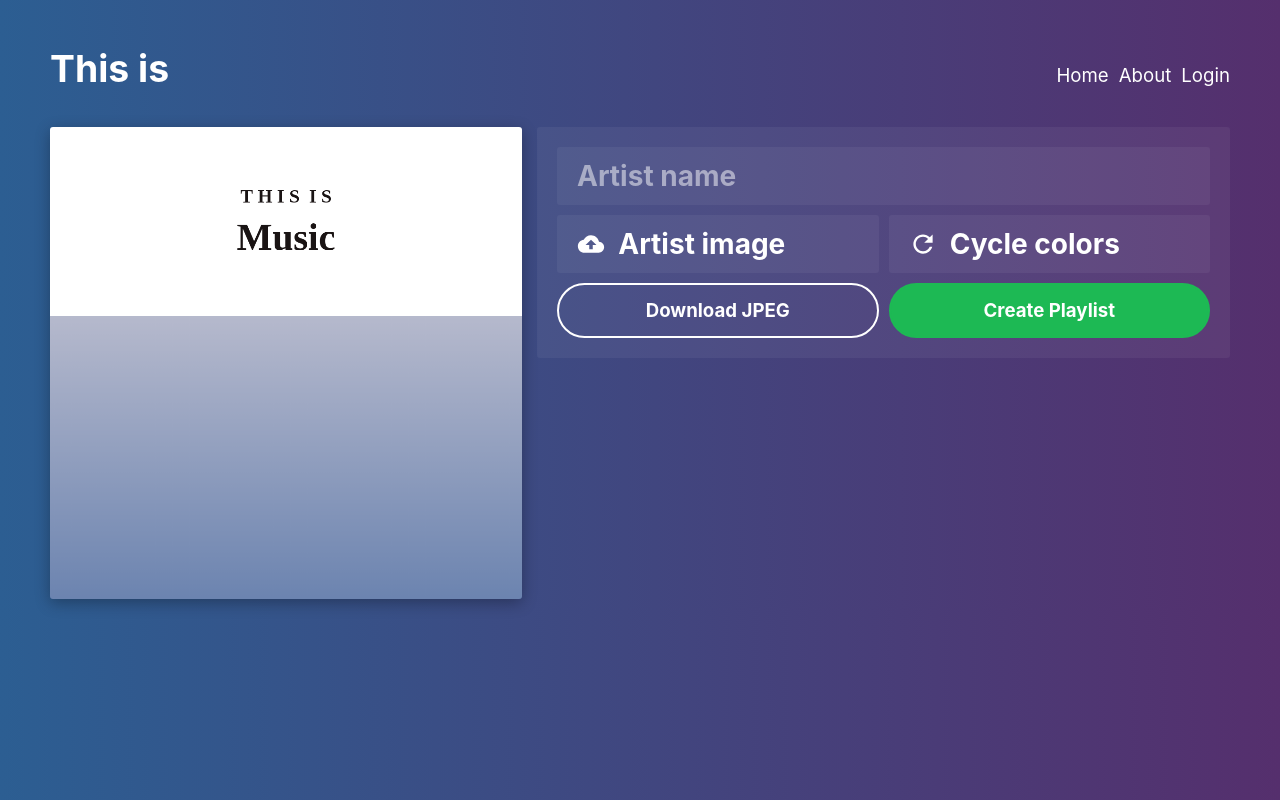
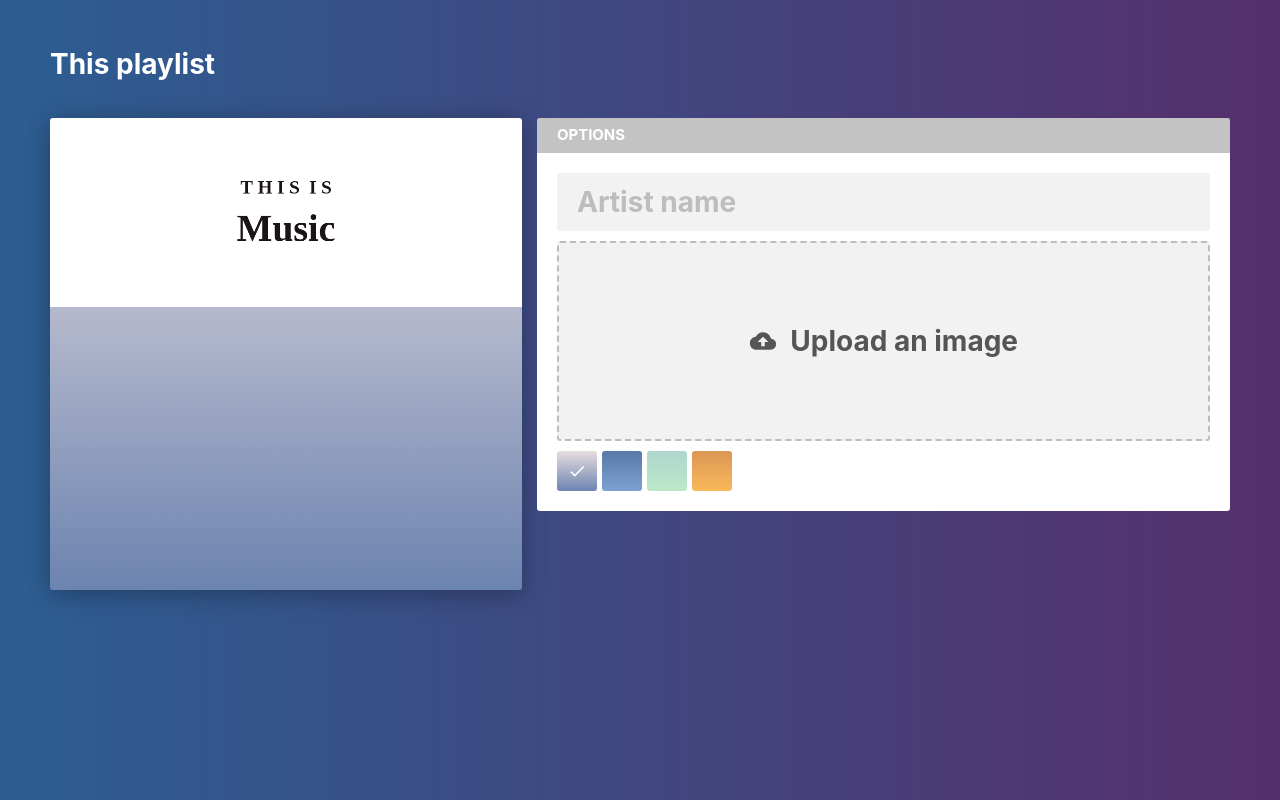
Before and after one commit to johnsylvain/pop-cover, a React app in the folder client/: page / in a window 1280 px wide. Built offline with nearby package versions, Linux system fonts and the light colour scheme.

Commit message:
FEAT: clean up component code

```diff
--- a/client/package.json
+++ b/client/package.json
@@ -14,8 +14,9 @@
     "sass": "^1.21.0"
   },
   "dependencies": {
-    "react": ">= 16.3.0",
+    "react": ">= 16.8",
     "react-dom": ">= 16.3.0",
+    "react-dropzone": "^10.1.5",
     "styled-components": "^4.3.1"
   }
 }
--- a/client/src/canvas/CoverArt.js
+++ b/client/src/canvas/CoverArt.js
@@ -4,13 +4,12 @@ export class CoverArt {
     this.context = canvas.getContext('2d');
     this.defaultName = 'Music';
     this.artistName = this.defaultName;
-    this.gradients = [
-      ['#E7DDE0', '#6C84B0'],
-      ['#5878A7', '#7DA2D2'],
-      ['#AED6CD', '#BCE8C8'],
-      ['#DC9655', '#F8B95A']
-    ];
-    this.currentGradient = 0;
+    this.gradient = ['#E7DDE0', '#6C84B0'];
+
+    const dpr = window.devicePixelRatio || 1;
+    this.canvas.width = this.canvas.width * dpr;
+    this.canvas.height = this.canvas.height * dpr;
+
     this.render();
   }
 
@@ -24,8 +23,8 @@ export class CoverArt {
     this.render();
   }
 
-  cycleGradients() {
-    this.currentGradient = (this.currentGradient + 1) % this.gradients.length;
+  setGradient(gradient) {
+    this.gradient = gradient;
     this.render();
   }
 
@@ -36,24 +35,24 @@ export class CoverArt {
     if (this.artistImage) {
       const ratio = this.canvas.width / this.artistImage.width;
       const height = this.artistImage.height * ratio;
-      this.context.drawImage(this.artistImage, 0, 300, this.canvas.width, height);
+      this.context.drawImage(this.artistImage, 0, this.canvas.height * 0.3, this.canvas.width, height);
     }
 
-    this.context.font = '600 40px "Avenir Next"';
+    this.context.font = `600 ${this.canvas.height * 0.04}px "Avenir Next"`;
     this.context.fillStyle = '#1A1414'
 
     this.context.textAlign = "center";
-    this.context.fillText("T H I S  I S", this.canvas.width / 2, 160);
+    this.context.fillText("T H I S  I S", this.canvas.width / 2, this.canvas.height * 0.16);
 
-    this.context.font = '700 80px "Avenir Next"';
-    this.context.fillText(this.artistName, this.canvas.width / 2, 260);
+    this.context.font = `700 ${this.canvas.height * 0.08}px "Avenir Next"`;
+    this.context.fillText(this.artistName, this.canvas.width / 2, this.canvas.height * 0.26);
 
-    const gradient = this.context.createLinearGradient(0, 0, 0, 1000);
-    gradient.addColorStop(0, this.gradients[this.currentGradient][0]);
-    gradient.addColorStop(1, this.gradients[this.currentGradient][1]);
+    const gradient = this.context.createLinearGradient(0, 0, 0, this.canvas.height);
+    gradient.addColorStop(0, this.gradient[0]);
+    gradient.addColorStop(1, this.gradient[1]);
 
     this.context.fillStyle = gradient;
-    this.context.fillRect(0, 400, this.canvas.width, 600);
+    this.context.fillRect(0, this.canvas.height * 0.4, this.canvas.width, this.canvas.height * 0.6);
 
     this.context.fillStyle = "white";
     this.context.fillRect(0, 0, this.canvas.width, this.canvas.height);
--- a/client/src/components/Art.js
+++ b/client/src/components/Art.js
@@ -7,20 +7,19 @@ import { useCoverArt } from '../context/cover-art';
 
 const Canvas = styled.canvas`
   width: 100%;
-  box-shadow: 0px 4px 15px rgba(0, 0, 0, 0.3);
+  box-shadow: 0px 4px 25px rgba(0, 0, 0, 0.3);
   border-radius: 3px;
 `;
 
-export const Art = ({ name, image }) => {
+export const Art = () => {
   const canvasRef = useRef(null);
-  const [{ coverArt }, dispatch] = useCoverArt();
+  const [coverArt, setCoverArt] = useState();
+  const [{ name, image, backdrop }, dispatch] = useCoverArt();
+  const dimensions = 1000;
 
   useEffect(() => {
     if (canvasRef.current) {
-      dispatch({
-        type: 'SET_COVER_ART',
-        payload: new CoverArt(canvasRef.current)
-      })
+      setCoverArt(new CoverArt(canvasRef.current))
     }
   }, [canvasRef]);
 
@@ -32,11 +31,17 @@ export const Art = ({ name, image }) => {
 
   useEffect(() => {
     if (coverArt) {
+      coverArt.setGradient(backdrop);
+    }
+  }, [backdrop, coverArt]);
+
+  useEffect(() => {
+    if (coverArt) {
       coverArt.setArtistImage(image);
     }
-  }, [image, coverArt])
+  }, [image, coverArt]);
 
   return (
-    <Canvas ref={canvasRef} width={1000} height={1000}></Canvas>
+    <Canvas ref={canvasRef} width={dimensions} height={dimensions}></Canvas>
   )
 }
--- a/client/src/components/Controls.js
+++ b/client/src/components/Controls.js
@@ -1,58 +1,125 @@
-import React, { useRef } from 'react';
+import React, { useRef, useEffect, useCallback } from 'react';
+import styled from 'styled-components';
+import { useDropzone } from 'react-dropzone';
 
 import { useCoverArt } from '../context/cover-art';
 
-import { Upload, Refresh } from './Icon';
+import { Upload, Check } from './Icon';
+
+const StyledControls = styled.div`
+  border-radius: 3px;
+  background: rgba(255, 255, 255, 0.05);
+  background: white;
+
+  > .title {
+    background: rgba(135, 135, 135, 0.5);
+    color: white;
+    padding: 10px 20px;
+    font-weight: 700;
+    text-transform: uppercase;
+    font-size: 0.8rem;
+  }
+`;
+
+const Gradient = styled.div`
+  width: 40px;
+  height: 40px;
+  background: linear-gradient(180deg, ${props => props.gradient[0]} 0%, ${props => props.gradient[1]} 100%);
+  border-radius: 3px;
+  cursor: pointer;
+  display: flex;
+  align-items: center;
+  justify-content: center;
+  margin-right: 5px;
+`;
+
+const Gradients = styled.div`
+  display: flex;
+  flex-wrap: wrap;
+`;
 
 export const Controls = () => {
   const imageInputRef = useRef();
-  const [{ coverArt }] = useCoverArt();
+  const labelRef = useRef();
+  const onDrop = useCallback(([file]) => {
+    if (file.type === 'image/png') {
+      const url = window.URL.createObjectURL(file)
+      const image = new Image();
+      image.src = url;
+      image.addEventListener('load', () => {
+        dispatch({
+          type: 'SET_IMAGE',
+          payload: image
+        });
+      });
+    }
+  });
+  const { getRootProps, getInputProps, isDragActive } = useDropzone({ onDrop });
+  const [{ backdrops, backdrop, image }, dispatch] = useCoverArt();
 
-  const createImage = () => {
-    const url = window.URL.createObjectURL(imageInputRef.current.files[0])
-    const image = new Image();
-    image.src = url;
-    image.addEventListener('load', () => {
-      coverArt.setArtistImage(image)
+  const setBackdrop = (gradient) => {
+    dispatch({
+      type: 'SET_BACKDROP',
+      payload: gradient
     });
   }
 
-  const downloadImage = (data, filename = 'untitled.jpeg') => {
+  const setName = (name) => {
+    dispatch({
+      type: 'SET_NAME',
+      payload: name
+    });
+  }
+
+  const downloadImage = (data, filename) => {
     const a = document.createElement('a');
     a.href = data;
     a.download = filename;
-    document.body.appendChild(a);
     a.click();
-    document.body.removeChild(a);
   }
 
   return (
-    <div className="controls">
+    <StyledControls>
+      <div className="title">options</div>
+
       <div className="inputs">
-        <input type="text" className="input" placeholder="Artist name" onChange={event => coverArt.setArtistName(event.target.value.trim())} />
+        <input type="text" className="input" placeholder="Artist name" onChange={event => setName(event.target.value.trim())} />
+        <div {...getRootProps()}>
+          <input {...getInputProps()} className="input" id="artist-image" accept=".png"/>
+          <label htmlFor="artist-image" ref={labelRef}>
+            {isDragActive
+              ? <span>Drop!</span>
+              : image
+                ? <span>1 image added</span>
+                : <>
+                    <Upload />
+                    &nbsp;
+                    Upload an image
+                  </>
+            }
+          </label>
+        </div>
 
-        <input type="file" className="input" id="artist-image" accept=".png" ref={imageInputRef} onChange={createImage} />
-        <label htmlFor="artist-image">
-          <Upload />
-          &nbsp;
-          Artist image
-        </label>
-
-        <button className="input">
-          <Refresh />
-          &nbsp;
-          Cycle colors
-        </button>
-
-        <button className="button" onClick={() => {
-          downloadImage(
-            coverArt.export(),
-            `this-is-${coverArt.artistName.toLowerCase().replace(' ', '-')}.jpeg`
-           );
-        }}>Download JPEG</button>
-
-        <button className="button button--primary">Create Playlist</button>
+        <Gradients>
+          {backdrops.map(gradient => (
+            <Gradient
+              key={gradient}
+              gradient={gradient}
+              onClick={() => setBackdrop(gradient)}
+            >{gradient === backdrop && <Check />}</Gradient>
+          ))}
+        </Gradients>
       </div>
-    </div>
+    </StyledControls>
   )
 }
+
+
+  // <button className="button" onClick={() => {
+  //   downloadImage(
+  //     coverArt.export(),
+  //     `this-is-${coverArt.artistName.toLowerCase().replace(' ', '-')}.jpeg`
+  //          );
+  //       }}>Download JPEG</button>
+
+  //       <button className="button button--primary">Create Playlist</button>
--- a/client/src/components/Icon.js
+++ b/client/src/components/Icon.js
@@ -1,13 +1,13 @@
 import React from 'react';
 
 export const Upload = () => (
-  <svg xmlns="http://www.w3.org/2000/svg" viewBox="0 0 512 512" fill="#ffffff" width="1em" height="1em">
+  <svg xmlns="http://www.w3.org/2000/svg" viewBox="0 0 512 512" fill="#555555" width="1em" height="1em">
     <path d="M403.002 217.001C388.998 148.002 328.998 96 256 96c-57.998 0-107.998 32.998-132.998 81.001C63.002 183.002 16 233.998 16 296c0 65.996 53.999 120 120 120h260c55 0 100-45 100-100 0-52.998-40.996-96.001-92.998-98.999zM288 276v76h-64v-76h-68l100-100 100 100h-68z" />
   </svg>
 );
 
-export const Refresh = () => (
+export const Check = () => (
   <svg xmlns="http://www.w3.org/2000/svg" viewBox="0 0 512 512" fill="#ffffff" width="1em" height="1em">
-    <path d="M256 388c-72.597 0-132-59.405-132-132 0-72.601 59.403-132 132-132 36.3 0 69.299 15.4 92.406 39.601L278 234h154V80l-51.698 51.702C348.406 99.798 304.406 80 256 80c-96.797 0-176 79.203-176 176s78.094 176 176 176c81.045 0 148.287-54.134 169.401-128H378.85c-18.745 49.561-67.138 84-122.85 84z" />
+    <path d="M186.301 339.893L96 249.461l-32 30.507L186.301 402 448 140.506 416 110z"/>
   </svg>
-);
+)
--- a/client/src/components/Page.js
+++ b/client/src/components/Page.js
@@ -5,26 +5,26 @@ const Header = styled.header`
   display: flex;
   align-items: baseline;
   padding: 40px 0;
+
+  & > h1 {
+    font-size: 1.5rem;
+    font-weight: 700;
+    flex-grow: 1;
+  }
+
 `;
 
 const Container = styled.div`
   max-width: 1200px;
   margin: 0 auto;
   padding: 10px;
-`
+`;
 
 export const Page = ({ children }) => {
   return (
     <Container>
       <Header>
-        <h1>This is</h1>
-        <nav>
-          <ul>
-            <li>Home</li>
-            <li>About</li>
-            <li>Login</li>
-          </ul>
-        </nav>
+        <h1>This playlist</h1>
       </Header>
       <main>{children}</main>
     </Container>
--- a/client/src/context/cover-art.js
+++ b/client/src/context/cover-art.js
@@ -2,14 +2,34 @@ import React, { useContext, useReducer } from 'react';
 
 const Context = React.createContext();
 
+const backdrops = [
+  ['#E7DDE0', '#6C84B0'],
+  ['#5878A7', '#7DA2D2'],
+  ['#AED6CD', '#BCE8C8'],
+  ['#DC9655', '#F8B95A']
+];
+
 const initialState = {
   name: '',
   image: null,
-  gradient: 0,
-  coverArt: null
+  backdrop: backdrops[0],
+  backdrops
 }
 
-export const CoverArtProvider = ({ children, reducer }) => {
+function reducer(state, action) {
+  switch(action.type) {
+    case 'SET_BACKDROP':
+      return { ...state, backdrop: action.payload }
+    case 'SET_NAME':
+      return { ...state, name: action.payload }
+    case 'SET_IMAGE':
+      return { ...state, image: action.payload }
+    default:
+      return state;
+  }
+}
+
+export const CoverArtProvider = ({ children }) => {
   const value = useReducer(reducer, initialState);
   return (
     <Context.Provider value={value}>{children}</Context.Provider>
--- a/client/src/index.js
+++ b/client/src/index.js
@@ -10,15 +10,6 @@ import { GlobalStyle } from './components/GlobalStyle';
 
 import { CoverArtProvider } from './context/cover-art';
 
-function reducer(state, action) {
-  switch(action.type) {
-    case 'SET_COVER_ART':
-      return { ...state, coverArt: action.payload }
-    default:
-      return state;
-  }
-}
-
 const App = () => {
   const [name, setName] = useState('');
   const [image, setImage] = useState();
@@ -27,7 +18,7 @@ const App = () => {
   useDocumentTitle(`This is${name ? `: ${name}` : ''}`);
 
   return (
-    <CoverArtProvider reducer={reducer}>
+    <CoverArtProvider>
       <GlobalStyle />
       <Page title={name}>
         <Art name={name} image={image} />
--- a/client/src/style/style.scss
+++ b/client/src/style/style.scss
@@ -8,62 +8,17 @@ main {
   }
 }
 
-.controls {
-  border-radius: 3px;
-  background: rgba(255, 255, 255, 0.05);
+.inputs {
   padding: 20px;
-}
-
-// .container {
-//   & > * {
-//     animation: fade-up 700ms forwards;
-//     opacity: 0;
-
-//     $index: 4;
-//     @while $index > 0 {
-//       &:nth-child(#{$index}) {
-//         animation-delay: $index * 100ms;
-//       }
-//       $index: $index - 1;
-//     }
-//   }
-// }
-
-header {
-  h1 {
-    font-size: 2rem;
-    flex-grow: 1;
-    font-weight: 700;
-  }
-
-  nav ul {
-   display: flex;
-
-   li {
-     &:not(:last-child) {
-       margin-right: 10px;
-     }
-   }
-  }
-}
-
-.inputs {
-  display: grid;
-  grid-gap: 10px;
-  grid-template-columns: 1fr 1fr;
-
-  @media (max-width: 1200px) {
-    grid-template-columns: 100%;
-  }
 }
 
 .input {
   &, & + label {
     padding: 12px 20px;
     font-size: 1.5rem;
-    color: white;
+    color: #555555;
     font-family: inherit;
-    background: rgba(255, 255, 255, 0.05);
+    background: rgba(0, 0, 0, 0.05);
     font-weight: 700;
     border-radius: 3px;
     border: 0;
@@ -72,9 +27,11 @@ header {
     width: 100%;
     display: flex;
     align-items: center;
+    justify-content: center;
+    margin-bottom: 10px;
 
     &:hover {
-      background: rgba(255, 255, 255, 0.1);
+      background: rgba(0, 0, 0, 0.1);
     }
   }
 
@@ -85,11 +42,7 @@ header {
     grid-column: 1 / span 2;
 
     &::placeholder {
-      color: rgba(255, 255, 255, 0.5);
-    }
-
-    @media (max-width: 1200px) {
-      grid-column: 1;
+      color: rgba(135, 135, 135, 0.5);
     }
   }
 
@@ -102,8 +55,9 @@ header {
     z-index: -1;
 
     & + label {
-      white-space: nowrap;
       cursor: pointer;
+      border: 2px dashed rgba(135, 135, 135, 0.5);
+      min-height: 200px;
     }
   }
 }
@@ -132,15 +86,3 @@ header {
   }
 
 }
-
-@keyframes fade-up {
-  from {
-    opacity: 0;
-    transform: translateY(20px) scale(0.98);
-  }
-
-  to {
-    opacity: 1;
-    transform: translateY(0px) scale(1);
-  }
-}
```
Also changed, not shown: 1 other file.
